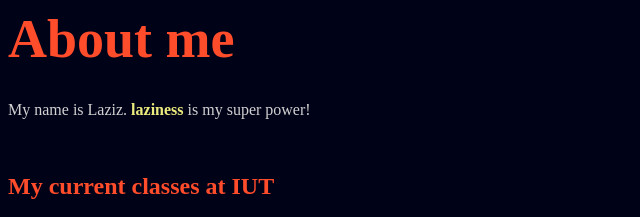
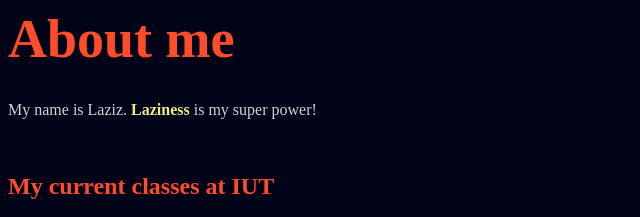
Before and after one commit to LazizGameDeveloper/LazizGameDeveloper.github.io, a plain HTML site: page index.html in a window 1280 px wide. Shown: the top 217 px of the page, 0-640 px from the left. Drawn offline with Linux system fonts and the light colour scheme.

Commit message:
Update index.html

```diff
--- a/index.html
+++ b/index.html
@@ -10,7 +10,7 @@
 </head>
 <body>
     <h1>About me</h1>
-    <p>My name is Laziz. <strong>laziness</strong> is my super power!</p>
+    <p>My name is Laziz. <strong>Laziness</strong> is my super power!</p>
     <br>
     <h2>My current classes at IUT</h2>
     <ul>
```
